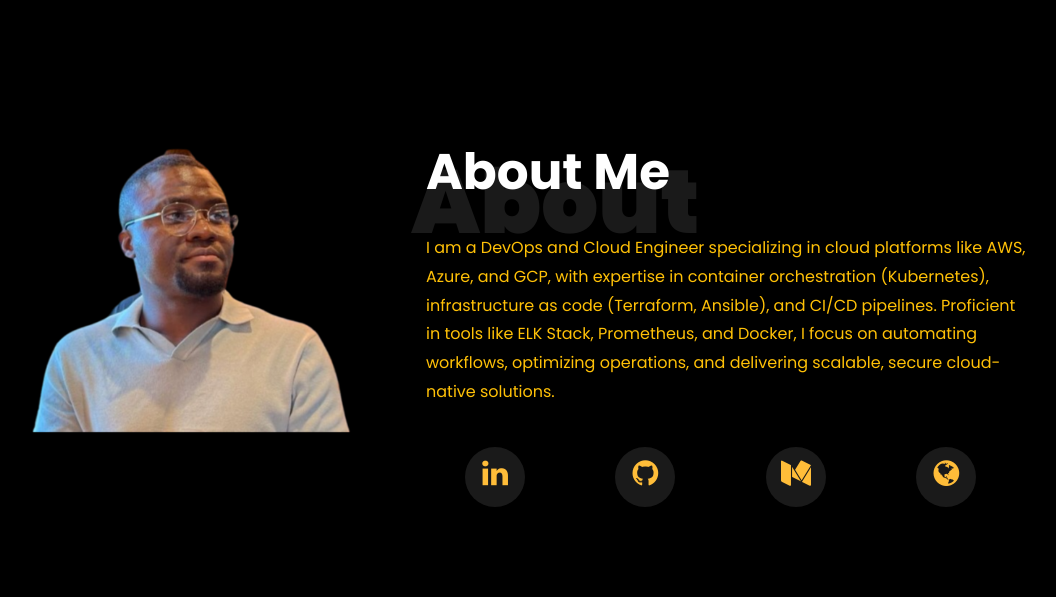
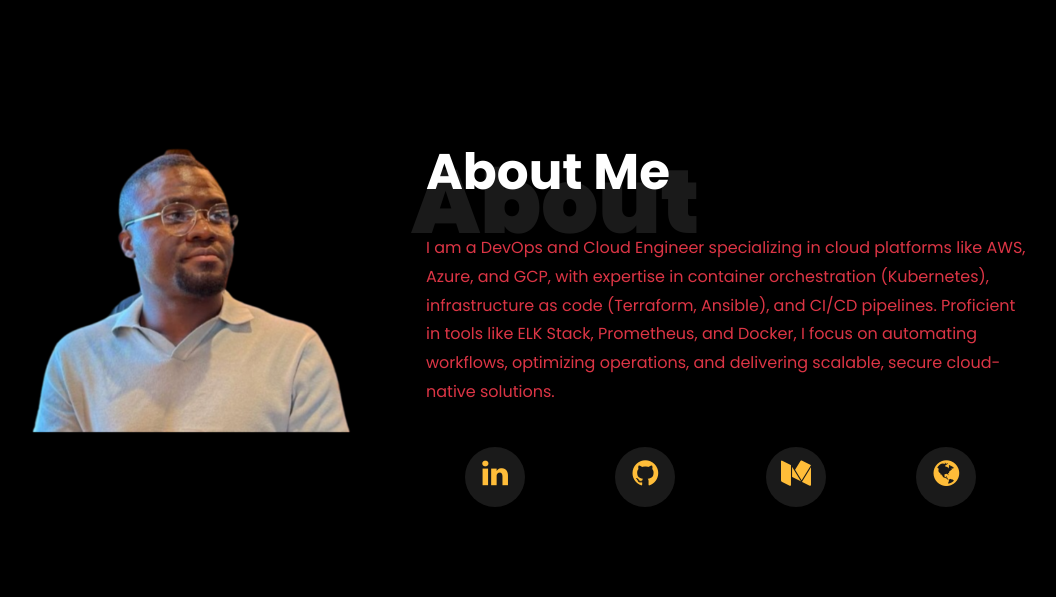
Before and after one commit to Gerardbulky/flask-argocd-project, a Flask app: page / in a window 1280 px wide. Shown: the part 575-1172 px from the top of the page, without its empty margins (167-1223 px from the left). Run offline with Flask 3, Linux system fonts and the light colour scheme; some libraries are stand-ins or nearby versions; some web fonts are replaced.

Commit message:
Modified templates/index.html

```diff
--- a/resume-app/templates/index.html
+++ b/resume-app/templates/index.html
@@ -93,7 +93,7 @@
 		          <div class="col-md-12 heading-section ftco-animate">
 		          	<h1 class="big">About</h1>
 		            <h2 class="mb-4">About Me</h2>
-		            <p class="text-warning">I am a DevOps and Cloud Engineer specializing in cloud platforms like AWS, Azure, and GCP, with expertise in container orchestration (Kubernetes), infrastructure as code (Terraform, Ansible), and CI/CD pipelines. Proficient in tools like ELK Stack, Prometheus, and Docker, I focus on automating workflows, optimizing operations, and delivering scalable, secure cloud-native solutions.</p>
+		            <p class="text-danger">I am a DevOps and Cloud Engineer specializing in cloud platforms like AWS, Azure, and GCP, with expertise in container orchestration (Kubernetes), infrastructure as code (Terraform, Ansible), and CI/CD pipelines. Proficient in tools like ELK Stack, Prometheus, and Docker, I focus on automating workflows, optimizing operations, and delivering scalable, secure cloud-native solutions.</p>
 
 					<div class="container contact-sections" id="contact-sections">
 
```
